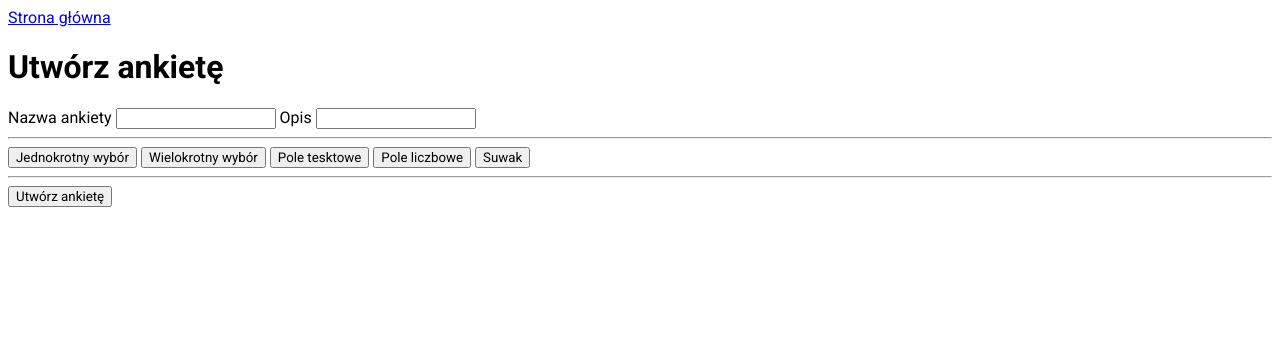
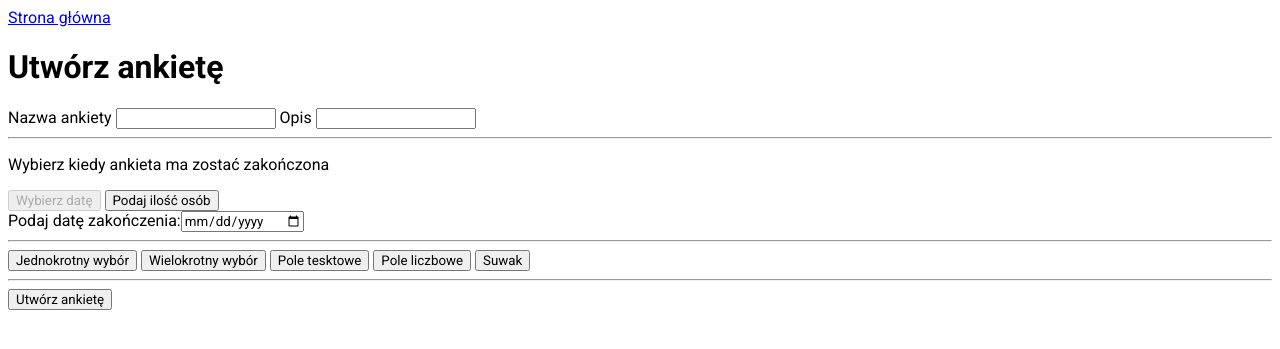
Before and after one commit to matik1234567/ankietopol, a Django app: page /kreator-ankiety in a window 1280 px wide. Shown: the top 349 px of the page. Run offline with Django 4.2, Linux system fonts and the light colour scheme.

Commit message:
update create_poll.html add end_condition field

```diff
--- a/ankiety/templates/ankiety/create_poll.html
+++ b/ankiety/templates/ankiety/create_poll.html
@@ -11,12 +11,18 @@
             <input type="text" id="description" name="description">
         </div>
         <hr>
+        <div id="endConditionForm">
+            <p>Wybierz kiedy ankieta ma zostać zakończona</p>
+            <button type="button" id="showDateBtn">Wybierz datę</button>
+            <button type="button" id="showCountBtn">Podaj ilość osób</button>
+        </div>
+        <hr>
         <div>
             <button type="button" id="create_r">Jednokrotny wybór</button>
-            <button type="button"  id="create_c">Wielokrotny wybór</button>
-            <button type="button"  id="create_t">Pole tesktowe</button>
-            <button type="button"  id="create_n">Pole liczbowe</button>
-            <button type="button"  id="create_s">Suwak</button>
+            <button type="button" id="create_c">Wielokrotny wybór</button>
+            <button type="button" id="create_t">Pole tesktowe</button>
+            <button type="button" id="create_n">Pole liczbowe</button>
+            <button type="button" id="create_s">Suwak</button>
         </div>
         <hr>
         <div id="polls"></div>
@@ -43,7 +49,8 @@
                 input.type = inputType
                 input.name = name
                 input.id = id
-                input.placeholder = placeholder
+                if (placeholder !== "")
+                    input.placeholder = placeholder
                 div.appendChild(input)
 
                 return div;
@@ -331,11 +338,35 @@
                 globalCount += 1
             }
 
+            const showDateBtn = document.getElementById("showDateBtn")
+            const showCountBtn = document.getElementById("showCountBtn")
+            const endConditionForm = document.getElementById("endConditionForm")
+
+            showDateBtn.addEventListener("click", () => {
+                showDateBtn.disabled = true
+                showCountBtn.disabled = false
+                const dateField = createField("end_condition", "end_condition", "date", "Podaj datę zakończenia:", "")
+                endConditionForm.removeChild(endConditionForm.lastChild)
+                endConditionForm.appendChild(dateField)
+                document.getElementById("endConditionForm").appendChild(dateField)
+            })
+
+            showCountBtn.addEventListener("click", () => {
+                showCountBtn.disabled = true
+                showDateBtn.disabled = false
+                const countField = createField("end_condition", "end_condition", "number", "Podaj ilość osób:", "")
+                endConditionForm.removeChild(endConditionForm.lastChild)
+                endConditionForm.appendChild(countField)
+                document.getElementById("endConditionForm").appendChild(countField)
+            })
+
             document.getElementById("create_r").addEventListener('click', createR)
             document.getElementById("create_c").addEventListener('click', createC)
             document.getElementById("create_t").addEventListener('click', createT)
             document.getElementById("create_n").addEventListener('click', createN)
             document.getElementById("create_s").addEventListener('click', createS)
+
+            showDateBtn.click()
         })
     </script>
 {% endblock content %}
```
